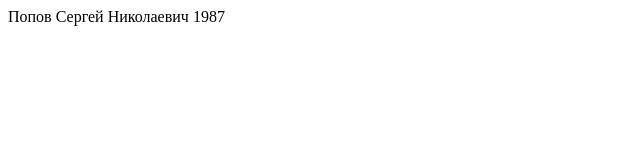
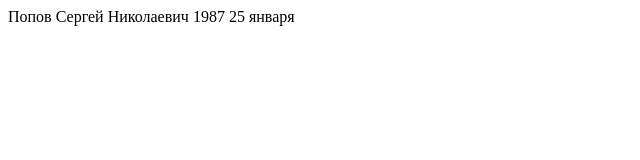
Before and after one commit to snaypsp/snaypsp.github.com, a plain HTML site: page index.html in a window 1280 px wide. Shown: the full height of the page, 0-640 px from the left. Drawn offline with Linux system fonts and the light colour scheme.

Commit message:
all right

```diff
--- a/index.html
+++ b/index.html
@@ -4,6 +4,6 @@
     <title>Тестовое задание</title>
   </head>
   <body>
-  	Попов Сергей Николаевич 1987
+  	Попов Сергей Николаевич 1987 25 января
   </body>
 </html>
```
